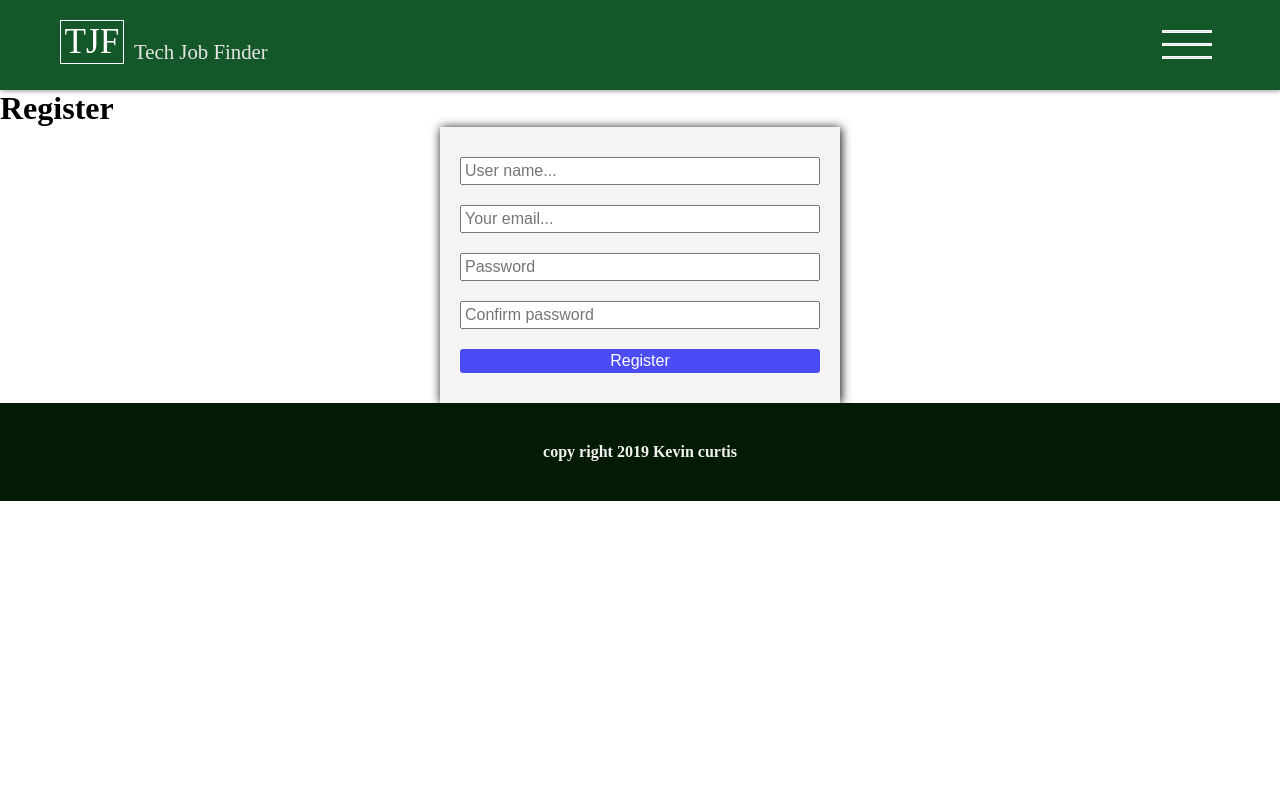
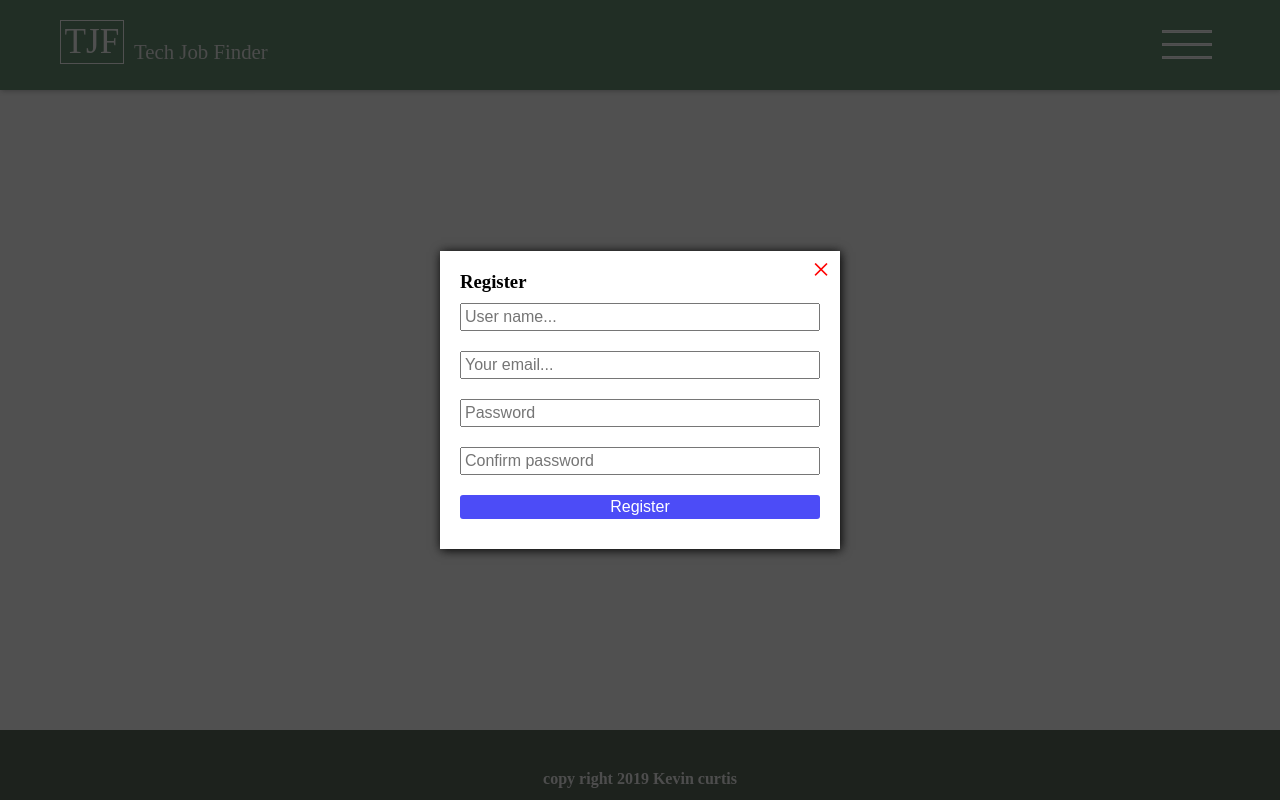
Before and after one commit to KevinCurtisDev/tech_job_finder, a Django app: page /accounts/register in a window 1280 px wide. Run offline with Django 3.2, Linux system fonts and the light colour scheme.

Commit message:
Updated styling for login and register pages

```diff
--- a/jobfinder/static/css/styles.css
+++ b/jobfinder/static/css/styles.css
@@ -146,6 +153,15 @@ li {
     margin: 5px 0 15px;
 }
 
+.main-space {
+    height: 80vh;
+    width: 100%;
+}
+
+/***************************************/
+
+
+/************* Search styling ************/
 
 .job-search {
     max-width: 90%;
@@ -264,6 +277,18 @@ li {
     bottom: 0;
     right: 0;
     display: none;
+    z-index: 2;
+    background-color: rgba(37, 37, 37, .8);
+}
+
+.modal-open {
+    display: flex;
+    align-items: center;
+    position: fixed;
+    top: 0;
+    left: 0;
+    bottom: 0;
+    right: 0;
     z-index: 2;
     background-color: rgba(37, 37, 37, .8);
 }
@@ -315,15 +340,26 @@ li {
     font-size: 2rem;
 }
 
-/* Register form styling */
+/***************************************/
+
+
+/************* Form styling **********/
 
 .form {
-    background-color: rgb(245, 243, 243);
+    position: absolute;
+    top: 50%;
+    left: 50%;
+    transform: translate(-50%, -50%);
+    background-color: white;
     width: 400px;
     max-width: 90%;
     margin: 0 auto;
     padding: 20px;
-    box-shadow: 1px 1px 10px black;
+}
+
+.form h1 {
+    text-align: center;
+    color: rgba(56, 55, 55, 0.61);
 }
 
 .form input {
--- a/templates/accounts/register.html
+++ b/templates/accounts/register.html
@@ -2,8 +2,12 @@
 
 {% block content %}
     {% include 'partials/_message.html' %}
+    <section class="main-space">
+    </section>
+    <section class="modal-open">
+        <section class="modal-content">
             <h1>Register</h1>
-    <section class="form">
+            <a href="{% url 'index' %}" class="close-modal">×</a>
             <form action="{% url 'register' %}" method="POST">
                 <!-- Add cs_rf token to prevent cross sight forgery -->
                 {% csrf_token %}
@@ -14,4 +18,5 @@
                 <input type="submit" value="Register"  class="form-btn">
             </form>
         </section>
+    </section>
 {% endblock %}
--- a/templates/jobs/jobs.html
+++ b/templates/jobs/jobs.html
@@ -6,6 +6,7 @@
             <input class="search-bar" type="text" name="keywords" placeholder="Search jobs....">
         </form>
     </section>
+    <!-- Display job listings only if there are any in the database -->
     <section class="job-listing">
         {% if jobs %}
             {% for job in jobs %}
@@ -24,6 +25,7 @@
         {% endif %}
     </section>
     <section class="pagination-wrapper">
+        <!-- pagination logic -->
         <section class="pagination">
             {% if jobs.has_other_pages %}
                 <ul>
--- a/templates/partials/_navbar.html
+++ b/templates/partials/_navbar.html
@@ -7,6 +7,7 @@
             <div>Tech Job Finder</div>
         </div>
     </div>
+    <!-- nested hamburger menu inside label tag in order to use css checkbox to control menu state -->
     <label for="menu">
         <div class="hamburger-menu">
             <div class="line"></div>
@@ -19,6 +20,7 @@
 <input type="checkbox" id="menu">
 <div class="menu">
     <ul>
+        <!-- Menu logic displaying links related to logged in or logged out state -->
         <a href="{% url 'about' %}"><li>About</li></a>
         {% if user.is_authenticated %}
             <a href="{% url 'jobs' %}"><li>Jobs</li></a>
```
Also changed, not shown: other parts of jobfinder/static/css/styles.css (+43 -16 lines), templates/accounts/login.html (+6 -1 lines). Lines whose indentation alone changed are shown as unchanged.
